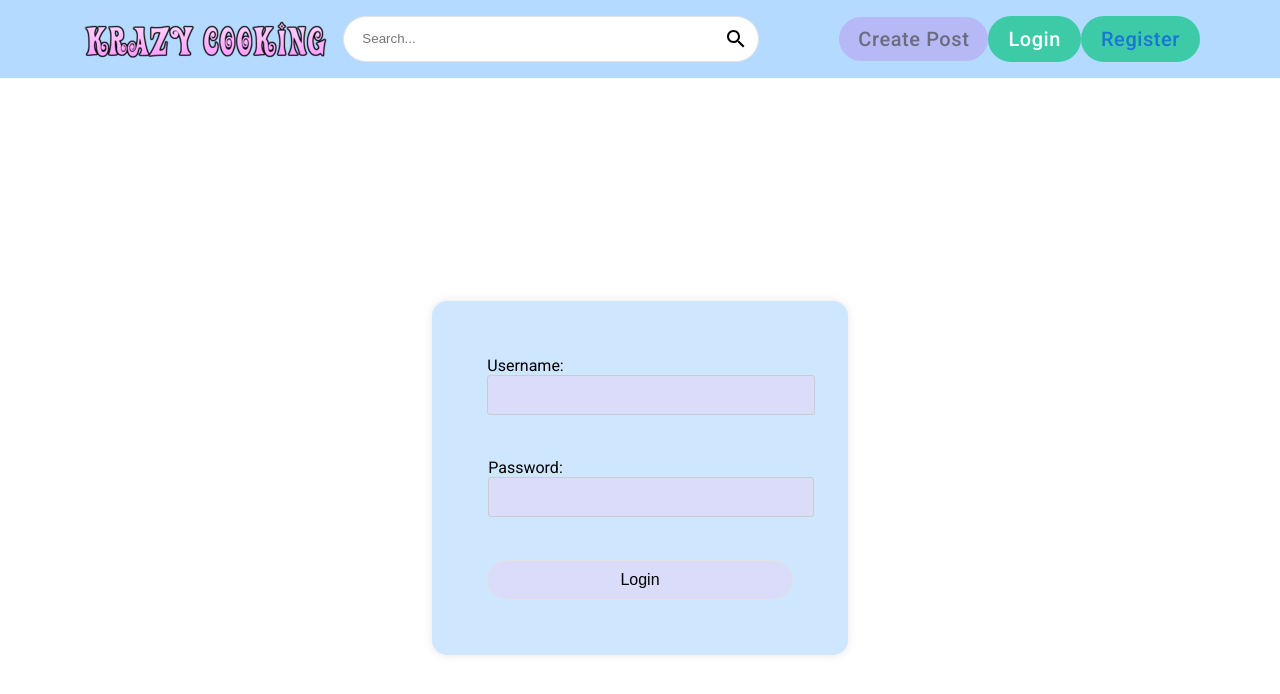
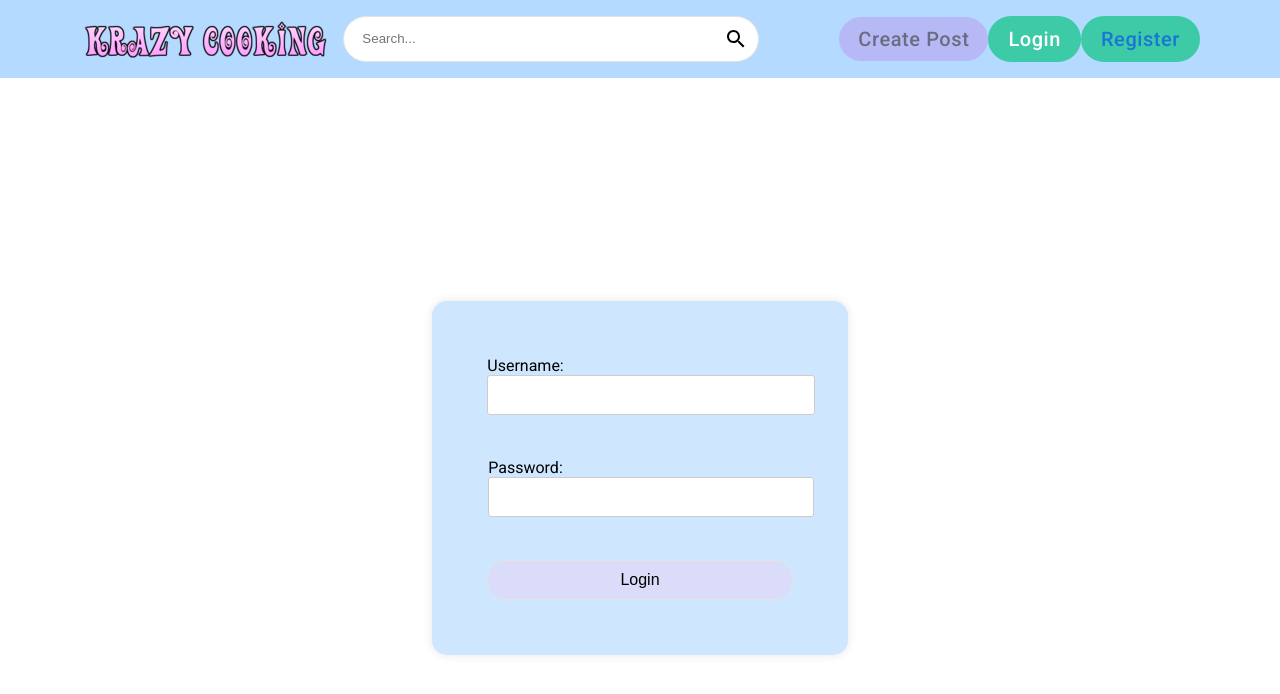
Before and after one commit to MustafaMuhammad2000/KrazyCooking, a React (Create React App) app in the folder frontend/: page /login in a window 1280 px wide. Shown: the top 694 px of the page. Built offline with nearby package versions, Linux system fonts and the light colour scheme.

Commit message:
changed colours

```diff
--- a/frontend/src/components/Login/Login.jsx
+++ b/frontend/src/components/Login/Login.jsx
@@ -61,7 +61,7 @@ fontStyle: 'normal'
     border: '1px solid #ccc',
     borderRadius: '3px',
     fontSize: '16px',
-    backgroundColor: '#DBDCF9'
+    backgroundColor: '#FFFFFF'
     //boxShadow: '#DBDCF9'
   };
 
--- a/frontend/src/components/Register.jsx
+++ b/frontend/src/components/Register.jsx
@@ -123,7 +123,7 @@ fontStyle: 'normal'
     border: '1px solid #ccc',
     borderRadius: '3px',
     fontSize: '16px',
-    backgroundColor: '#DBDCF9'
+    backgroundColor: '#FFFFFF'
     //boxShadow: '#DBDCF9'
   };
 
```
